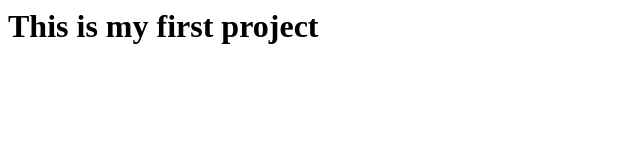
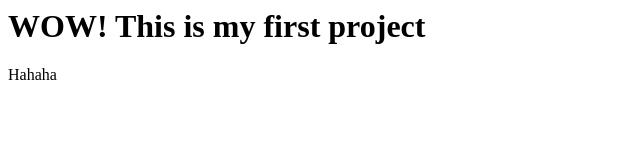
Before and after one commit to FirasDiab/feras, a plain HTML site: page index.html in a window 1280 px wide. Shown: the whole page, without its empty margins (0-640 px from the left). Drawn offline with Linux system fonts and the light colour scheme.

Commit message:
commited

```diff
--- a/index.html
+++ b/index.html
@@ -1,5 +1,6 @@
 <html>
 <body>
-<h1> This is my first project </h1>
+<h1>WOW!  This is my first project </h1>
+<p> Hahaha </p>
 </body>
 </html>
```
